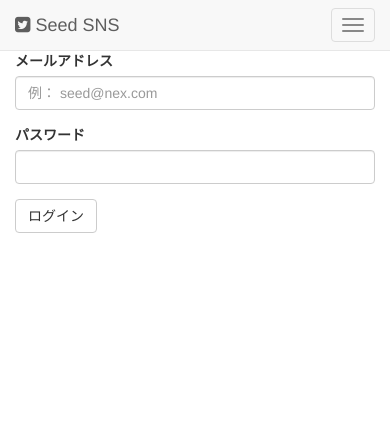
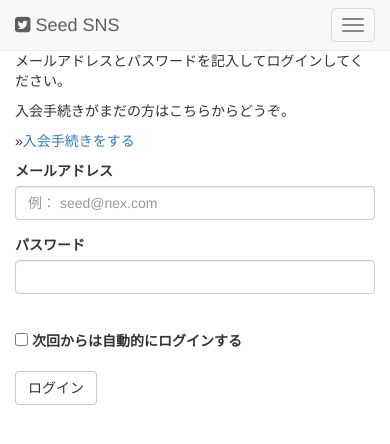
Before and after one commit to Ryohei-J/seed_sns, a PHP site: page /login.php in a window 390 px wide. Shown: the top 444 px of the page. Run offline with PHP 8.4, Linux system fonts and the light colour scheme; some libraries are stand-ins or nearby versions.

Commit message:
ログイン処理まで実装

```diff
--- a/design/login.php
+++ b/design/login.php
@@ -1,3 +1,43 @@
+<?php
+session_start();
+
+require('dbconnect.php');
+
+if (isset($_COOCKIES) && $_COOCKIES['email'] != '') {
+  $_POST['email'] = $_COOCKIES['email'];
+  $_POST['password'] = $_COOCKIES['password'];
+  $_POST['save'] = 'on';
+}
+
+if(!empty($_POST)){
+  // ログインの処理
+  if ($_POST['email'] != '' && $_POST['password'] != ''){
+    $sql=sprintf('SELECT * FROM members WHERE email="%s" AND password="%s"',
+                  mysqli_real_escape_string($db, $_POST['email']),
+                  mysqli_real_escape_string($db, sha1($_POST['password']))
+    );
+    $record = mysqli_query($db, $sql) or die(mysqli_error($db));
+    if ($table = mysqli_fetch_assoc($record)) {
+      // ログイン成功
+      $_SESSION['id'] = $table['id'];
+      $_SESSION['time'] = time();
+      // ログイン情報を記録する
+      if ($_POST['save'] == 'on') {
+        setcookie('email', $_POST['email'], time()+60*60*24*14);
+        setcookie('password', $_POST['password'], time()+60*60*24*14);
+      }
+      header('Location:index.php');
+      exit();
+    } else {
+      $error['login'] = 'failed';
+    }
+  } else {
+    $error['login'] = 'blank';
+  }
+}
+
+?>
+
 <!DOCTYPE html>
 <html lang="ja">
   <head>
@@ -49,19 +89,45 @@
     <div class="row">
       <div class="col-md-6 col-md-offset-3 content-margin-top">
         <legend>ログイン</legend>
+        <div id=lead>
+          <p>メールアドレスとパスワードを記入してログインしてください。</p>
+          <p>入会手続きがまだの方はこちらからどうぞ。</p>
+          <p>&raquo;<a href="join/">入会手続きをする</a></p>
+        </div>
         <form method="post" action="" class="form-horizontal" role="form">
           <!-- メールアドレス -->
           <div class="form-group">
             <label class="col-sm-4 control-label">メールアドレス</label>
             <div class="col-sm-8">
-              <input type="email" name="email" class="form-control" placeholder="例： seed@nex.com">
+              <?php if (isset($_POST['email'])) { ?>
+                <input type="email" name="email" class="form-control" placeholder="例： seed@nex.com" value="<?php echo htmlspecialchars($_POST['email']); ?>">
+              <?php } else { ?>
+                <input type="email" name="email" class="form-control" placeholder="例： seed@nex.com">
+              <?php } ?>
+              <?php if (isset($error['login']) && $error['login'] == 'blank') { ?>
+                <p class='error'>* メールアドレスとパスワードをご記入ください</p>
+              <?php } ?>
+              <?php if (isset($error['login']) && $error['login'] == 'failed') { ?>
+                <p class='error'>* ログインに失敗しました。正しくご記入ください。</p>
+              <?php } ?>
             </div>
           </div>
           <!-- パスワード -->
           <div class="form-group">
             <label class="col-sm-4 control-label">パスワード</label>
             <div class="col-sm-8">
+            <?php if (isset($_POST['password'])) { ?>
+              <input type="password" name="password" class="form-control" placeholder="" value="<?php echo htmlspecialchars($_POST['password']); ?>">
+            <?php } else { ?>
               <input type="password" name="password" class="form-control" placeholder="">
+            <?php } ?>
+            </div>
+          </div>
+          <div class="form-group">
+            <label class="col-sm-4 control-label"></label>
+            <div class="col-sm-8">
+              <input id="save" type="checkbox" name="save" value="on">
+              <label for="save">次回からは自動的にログインする</label>
             </div>
           </div>
           <input type="submit" class="btn btn-default" value="ログイン">
```
